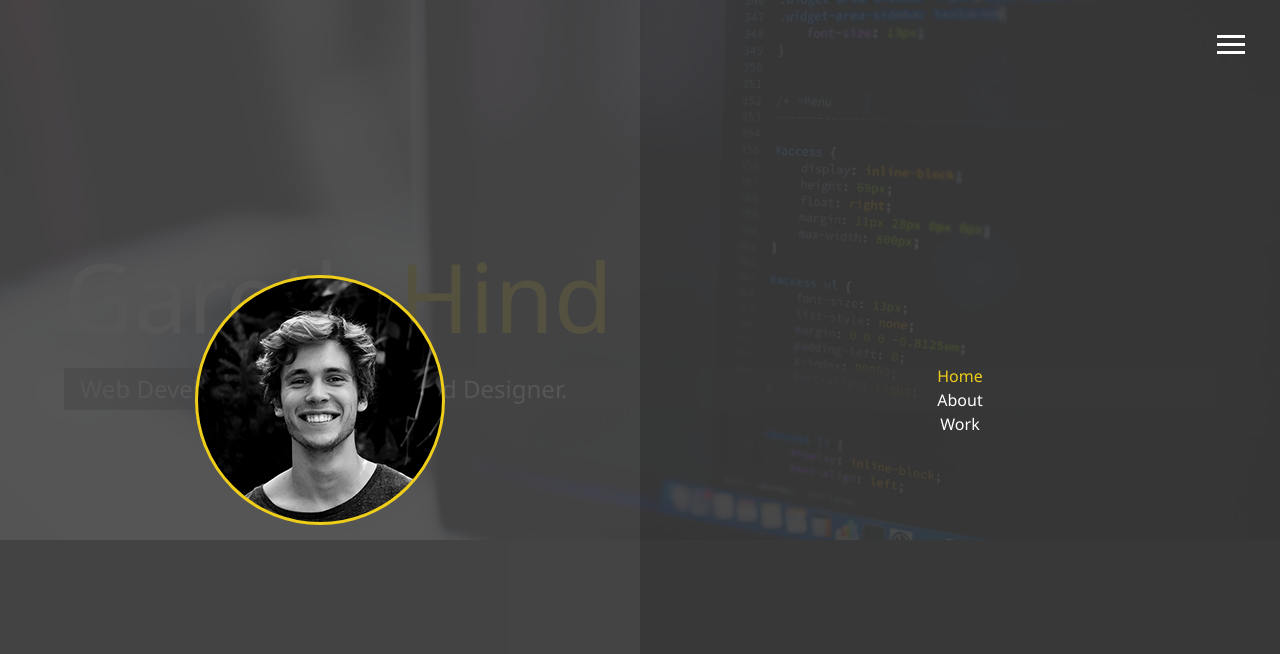
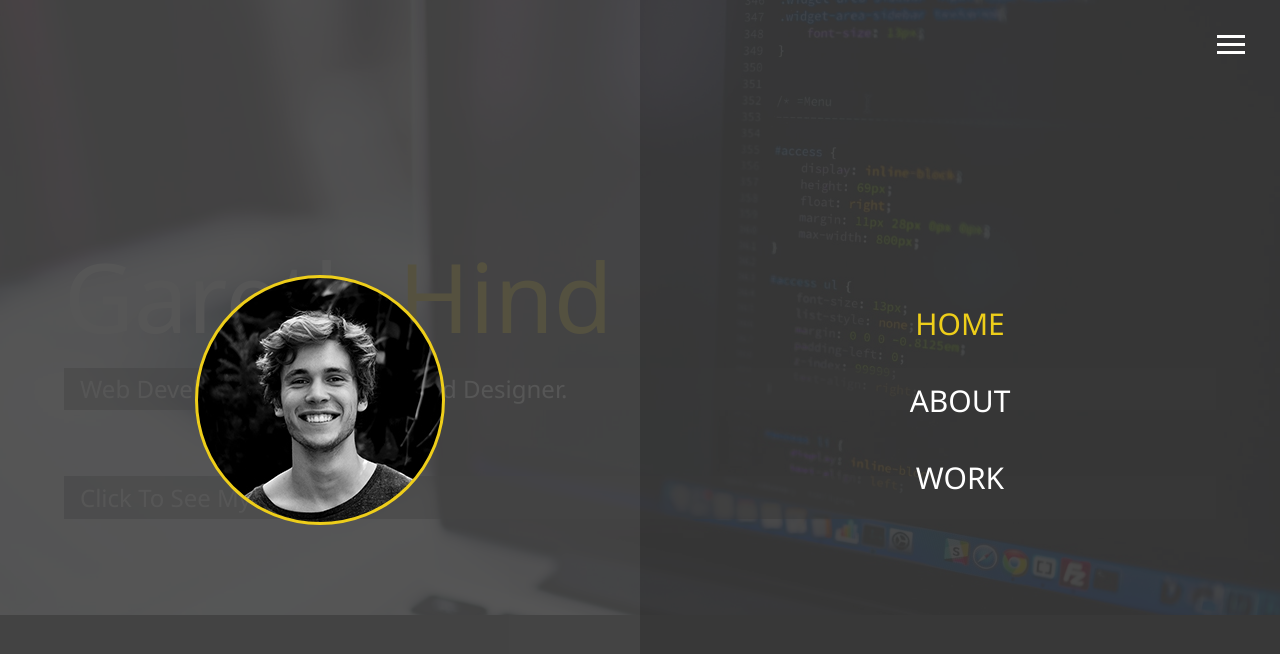
Before and after one commit to gazjosef/modern_portfolio_react, a React (Create React App) app: page / in a window 1280 px wide. Both pictures are taken after a click on the element 1230 px from the left and 50 px from the top of the page. Shown: the top 654 px of the page. Built offline with nearby package versions, Linux system fonts and the light colour scheme; some icons are missing.

Commit message:
Updated Navbar

```diff
--- a/public/index.html
+++ b/public/index.html
@@ -20,5 +20,15 @@
   <body>
     <noscript>You need to enable JavaScript to run this app.</noscript>
     <div id="root"></div>
+    <script
+      src="https://code.jquery.com/jquery-3.4.1.min.js"
+      integrity="sha256-CSXorXvZcTkaix6Yvo6HppcZGetbYMGWSFlBw8HfCJo="
+      crossorigin="anonymous"
+    ></script>
+    <script
+      src="https://cdnjs.cloudflare.com/ajax/libs/popper.js/1.14.7/umd/popper.min.js"
+      integrity="sha384-UO2eT0CpHqdSJQ6hJty5KVphtPhzWj9WO1clHTMGa3JDZwrnQq4sF86dIHNDz0W1"
+      crossorigin="anonymous"
+    ></script>
   </body>
 </html>
--- a/src/Components/Layout/Header/Header.js
+++ b/src/Components/Layout/Header/Header.js
@@ -48,26 +48,29 @@ class Header extends Component {
           </div>
           <ul className={`menu-nav ${this.addShow()}`}>
             <li className={`nav-item current ${this.addShow()}`}>
-              {/* <a href="/home.html" className="nav-link">
-                Home
-              </a> */}
-              <Link to="/" style={{ textDecoration: "none" }}>
+              <Link
+                to="/"
+                className={`nav-link`}
+                style={{ textDecoration: "none" }}
+              >
                 Home
               </Link>
             </li>
             <li className={`nav-item ${this.addShow()}`}>
-              {/* <a href="/about.html" className="nav-link">
-                About Me
-              </a> */}
-              <Link to="/about" style={{ textDecoration: "none" }}>
+              <Link
+                to="/about"
+                className={`nav-link`}
+                style={{ textDecoration: "none" }}
+              >
                 About
               </Link>
             </li>
             <li className={`nav-item ${this.addShow()}`}>
-              {/* <a href="/work.html" className="nav-link">
-                My Work
-              </a> */}
-              <Link to="/work" style={{ textDecoration: "none" }}>
+              <Link
+                to="/work"
+                className={`nav-link`}
+                style={{ textDecoration: "none" }}
+              >
                 Work
               </Link>
             </li>
--- a/src/Components/Pages/Home/Home.js
+++ b/src/Components/Pages/Home/Home.js
@@ -1,4 +1,5 @@
 import React from "react";
+import { Link } from "react-router-dom";
 
 function Home() {
   return (
@@ -8,19 +9,24 @@ function Home() {
       </h1>
       <h2 className="sm-heading">Web Developer, Programmer, and Designer.</h2>
       <div className="icons">
-        <a href="#!">
-          <i className="fa fa-twitter-square fa-2x" />
+        <a href="#">
+          <i className="fas fa-twitter-square fa-2x" />
         </a>
         <a href="#!">
-          <i className="fa fa-facebook-square fa-2x" />
+          <i className="fas fa-facebook-square fa-2x" />
         </a>
         <a href="#!">
-          <i className="fa fa-linkedin-square fa-2x" />
+          <i className="fas fa-linkedin-square fa-2x" />
         </a>
         <a href="#!">
-          <i className="fa fa-github-square fa-2x" />
+          <i className="fas fa-github-square fa-2x" />
         </a>
       </div>
+      <h2 className="sm-heading">
+        <Link to="/work" style={{ textDecoration: "none" }}>
+          Click To See My Work
+        </Link>
+      </h2>
     </main>
   );
 }
```
